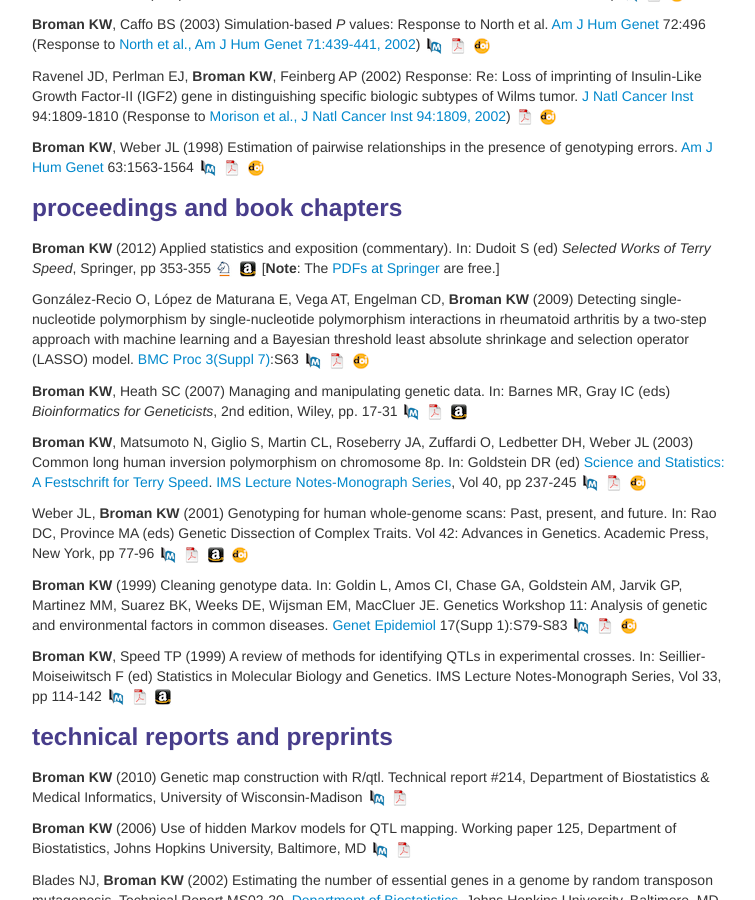
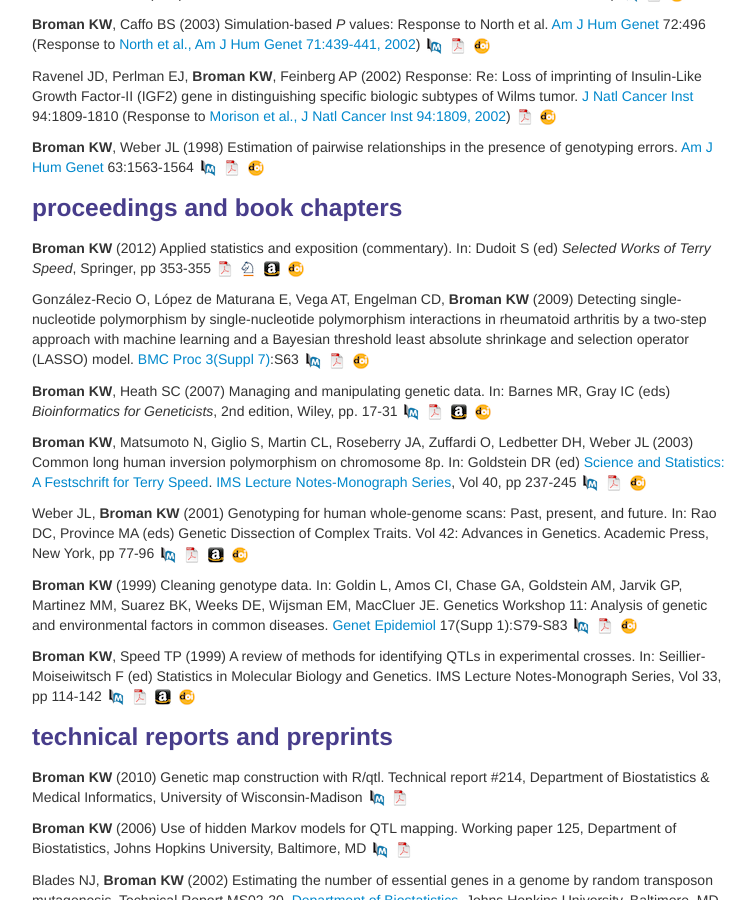
Before and after one commit to kbroman/kbroman.github.io, a Jekyll site: the page built from pubs.md, in a window 1280 px wide and 900 px high, scrolled down 11841 px. Shown: the whole window, without its empty margins (258-1013 px from the left). Built offline with Jekyll 4.4.1, drawn with Linux system fonts in a browser that asks for light colours.

Commit message:
pubs.md: add some DOIs

```diff
--- a/pubs.md
+++ b/pubs.md
@@ -1673,6 +1673,7 @@ subjects. [Stat Sci](https://www.imstat.org/journals-and-publications/statistica
 [![data](icons16/data-icon.png)](https://www.biostat.wisc.edu/~kbroman/data/index.html#jim)
 [![R/npem](icons16/R-icon.png)](https://github.com/kbroman/npem)
 <!-- * 10 * -->
+<!-- https://doi.org/10.1214/ss/1028905971 -->
 
 #### 1996
 
@@ -1759,10 +1760,11 @@ relationships in the presence of genotyping errors. [Am J Hum Genet](https://www
 ### <a name="chapters"></a>proceedings and book chapters
 
 **Broman KW** (2012) Applied statistics and exposition (commentary).  In: Dudoit S (ed) _Selected Works of Terry Speed_, Springer, pp 353-355
+[![pdf](icons16/pdf-icon.png)](https://link.springer.com/content/pdf/10.1007/978-1-4614-1347-9_8.pdf)
 [![Springer](icons16/springer-icon.png)](https://link.springer.com/book/10.1007/978-1-4614-1347-9)
 [![Amazon](icons16/amazon-icon.png)](https://www.amazon.com/gp/product/146141346X?ie=UTF8&tag=7210-20)
-\[**Note**: The [PDFs at Springer](https://link.springer.com/book/10.1007/978-1-4614-1347-9)
-are free.\]
+[![doi](icons16/doi-icon.png)](https://doi.org/10.1007/978-1-4614-1347-9_8)
+<!-- https://doi.org/10.1007/978-1-4614-1347-9_8 -->
 
 Gonz&aacute;lez-Recio O, L&oacute;pez de
 Maturana E, Vega AT, Engelman CD, **Broman KW** (2009) Detecting
@@ -1783,6 +1785,8 @@ Gray IC (eds) _Bioinformatics for Geneticists_, 2nd edition,
 [![Abstract](icons16/pubmed-icon.png)](https://www.biostat.wisc.edu/~kbroman/publications/bioinfchap_abstract.html)
 [![pdf](icons16/pdf-icon.png)](https://www.biostat.wisc.edu/~kbroman/publications/bioinf_chapter.pdf)
 [![Amazon](icons16/amazon-icon.png)](https://www.amazon.com/gp/product/0470026200?ie=UTF8&tag=7210-20)
+[![doi](icons16/doi-icon.png)](https://doi.org/10.1002/9780470059180.ch2)
+<!-- https://doi.org/10.1002/9780470059180.ch2 -->
 
 **Broman KW**, Matsumoto N, Giglio S,
 Martin CL, Roseberry JA, Zuffardi O, Ledbetter DH, Weber JL (2003)
@@ -1824,7 +1828,9 @@ Notes-Monograph Series, Vol 33, pp 114-142
 [![Abstract](icons16/pubmed-icon.png)](https://www.biostat.wisc.edu/~kbroman/publications/qtlreview_abstract.html)
 [![pdf](icons16/pdf-icon.png)](https://www.biostat.wisc.edu/~kbroman/publications/qtlreview.pdf)
 [![Amazon](icons16/amazon-icon.png)](https://www.amazon.com/gp/product/0940600471?ie=UTF8&tag=7210-20)
+[![doi](icons16/doi-icon.png)](https://doi.org/10.1214/lnms/1215455550)
 <!-- * 1 * -->
+<!-- https://doi.org/10.1214/lnms/1215455550 -->
 
 ### <a name="techreports"></a>technical reports and preprints
 
```
